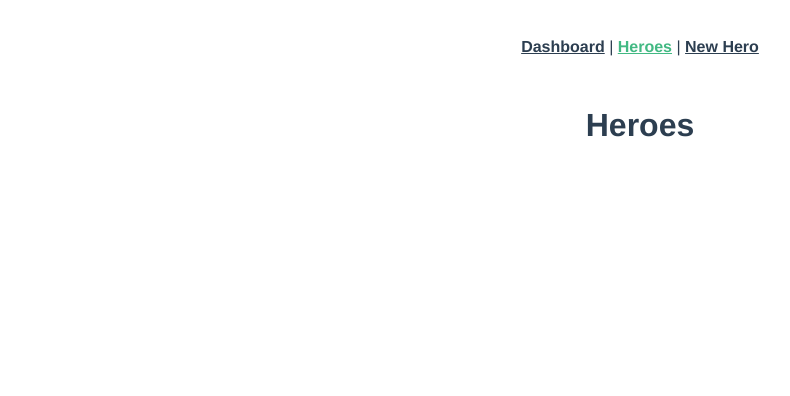
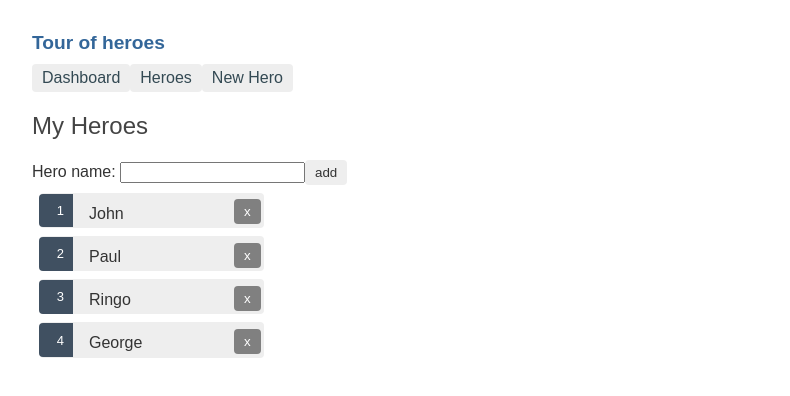
Before and after one commit to takeshiemoto/refactoring, a Vue app: page /heroes in a window 1280 px wide. Shown: the top 396 px of the page, without its empty margins (0-790 px from the left). Built offline with nearby package versions, Linux system fonts and the light colour scheme.

Commit message:
feat: Markup

```diff
--- a/src/App.vue
+++ b/src/App.vue
@@ -1,33 +1,52 @@
 <template>
-  <div id="app">
-    <div id="nav">
-      <router-link to="/">Dashboard</router-link> |
-      <router-link to="/heroes">Heroes</router-link> |
+  <div>
+    <h1>{{ title }}</h1>
+    <nav>
+      <router-link to="/">Dashboard</router-link>
+      <router-link to="/heroes">Heroes</router-link>
       <router-link to="/hero/new">New Hero</router-link>
-    </div>
+    </nav>
     <router-view />
   </div>
 </template>
-
-<style>
-#app {
-  font-family: Avenir, Helvetica, Arial, sans-serif;
-  -webkit-font-smoothing: antialiased;
-  -moz-osx-font-smoothing: grayscale;
-  text-align: center;
-  color: #2c3e50;
+<script lang="ts">
+export default {
+  name: 'app',
+  data() {
+    return {
+      title: 'Tour of heroes'
+    };
+  }
+};
+</script>
+<style scoped>
+/* AppComponent's private CSS styles */
+h1 {
+  font-size: 1.2em;
+  margin-bottom: 0;
 }
-
-#nav {
-  padding: 30px;
+h2 {
+  font-size: 2em;
+  margin-top: 0;
+  padding-top: 0;
 }
-
-#nav a {
-  font-weight: bold;
-  color: #2c3e50;
+nav a {
+  padding: 5px 10px;
+  text-decoration: none;
+  margin-top: 10px;
+  display: inline-block;
+  background-color: #eee;
+  border-radius: 4px;
 }
-
-#nav a.router-link-exact-active {
-  color: #42b983;
+nav a:visited,
+a:link {
+  color: #334953;
+}
+nav a:hover {
+  color: #039be5;
+  background-color: #cfd8dc;
+}
+nav a.active {
+  color: #039be5;
 }
 </style>
--- /dev/null
+++ b/src/assets/styles/main.css
@@ -0,0 +1,24 @@
+h1 {
+  color: #369;
+  font-family: Arial, Helvetica, sans-serif;
+  font-size: 250%;
+}
+h2,
+h3 {
+  color: #444;
+  font-family: Arial, Helvetica, sans-serif;
+  font-weight: lighter;
+}
+body {
+  margin: 2em;
+}
+body,
+input[type='text'],
+button {
+  color: #333;
+  font-family: Cambria, Georgia;
+}
+/* everywhere else */
+* {
+  font-family: Arial, Helvetica, sans-serif;
+}
--- a/src/main.ts
+++ b/src/main.ts
@@ -1,6 +1,8 @@
 import Vue from 'vue';
 import App from './App.vue';
 import router from './router';
+
+import './assets/styles/main.css';
 
 Vue.config.productionTip = false;
 
--- a/src/views/Dashboard.vue
+++ b/src/views/Dashboard.vue
@@ -1,5 +1,19 @@
 <template>
-  <h1>Dashboard</h1>
+  <div>
+    <h3>Top Heroes</h3>
+    <div class="grid grid-pad">
+      <a class="col-1-4">
+        <div class="module hero">
+          <h4>Hero A</h4>
+        </div>
+      </a>
+      <a class="col-1-4">
+        <div class="module hero">
+          <h4>Hero B</h4>
+        </div>
+      </a>
+    </div>
+  </div>
 </template>
 
 <script>
@@ -8,4 +22,70 @@
 };
 </script>
 
-<style scoped></style>
+<style scoped>
+[class*='col-'] {
+  float: left;
+  padding-right: 20px;
+  padding-bottom: 20px;
+}
+[class*='col-']:last-of-type {
+  padding-right: 0;
+}
+a {
+  text-decoration: none;
+}
+*,
+*:after,
+*:before {
+  -webkit-box-sizing: border-box;
+  -moz-box-sizing: border-box;
+  box-sizing: border-box;
+}
+h3 {
+  text-align: center;
+  margin-bottom: 0;
+}
+h4 {
+  position: relative;
+}
+.grid {
+  margin: 0;
+}
+.col-1-4 {
+  width: 25%;
+}
+.module {
+  padding: 20px;
+  text-align: center;
+  color: #eee;
+  max-height: 120px;
+  min-width: 120px;
+  background-color: #3f525c;
+  border-radius: 2px;
+}
+.module:hover {
+  background-color: #eee;
+  cursor: pointer;
+  color: #607d8b;
+}
+.grid-pad {
+  padding: 10px 0;
+}
+.grid-pad > [class*='col-']:last-of-type {
+  padding-right: 20px;
+}
+@media (max-width: 600px) {
+  .module {
+    font-size: 10px;
+    max-height: 75px;
+  }
+}
+@media (max-width: 1024px) {
+  .grid {
+    margin: 0;
+  }
+  .module {
+    min-width: 60px;
+  }
+}
+</style>
--- a/src/views/Heroes.vue
+++ b/src/views/Heroes.vue
@@ -1,11 +1,114 @@
 <template>
-  <h1>Heroes</h1>
+  <div>
+    <h2>My Heroes</h2>
+    <div>
+      <label
+        >Hero name:
+        <input />
+      </label>
+      <button>
+        add
+      </button>
+    </div>
+
+    <ul class="heroes">
+      <li v-for="hero in heroes" v-bind:key="hero.id">
+        <a>
+          <span class="badge">{{ hero.id }}</span> {{ hero.name }}
+        </a>
+        <button class="delete" title="delete hero">x</button>
+      </li>
+    </ul>
+  </div>
 </template>
 
 <script lang="ts">
 export default {
-  name: 'heroes'
+  name: 'heroes',
+  data() {
+    return {
+      heroes: [
+        { id: 1, name: 'John' },
+        { id: 2, name: 'Paul' },
+        { id: 3, name: 'Ringo' },
+        { id: 4, name: 'George' }
+      ]
+    };
+  }
 };
 </script>
 
-<style scoped></style>
+<style scoped>
+.heroes {
+  margin: 0 0 2em 0;
+  list-style-type: none;
+  padding: 0;
+  width: 15em;
+}
+.heroes li {
+  position: relative;
+  cursor: pointer;
+  background-color: #eee;
+  margin: 0.5em;
+  padding: 0.3em 0;
+  height: 1.6em;
+  border-radius: 4px;
+}
+
+.heroes li:hover {
+  color: #607d8b;
+  background-color: #ddd;
+  left: 0.1em;
+}
+
+.heroes a {
+  color: #333;
+  text-decoration: none;
+  position: relative;
+  display: block;
+  width: 250px;
+}
+
+.heroes a:hover {
+  color: #607d8b;
+}
+
+.heroes .badge {
+  display: inline-block;
+  font-size: small;
+  color: white;
+  padding: 0.8em 0.7em 0 0.7em;
+  background-color: #405061;
+  line-height: 1em;
+  position: relative;
+  left: -1px;
+  top: -4px;
+  height: 1.8em;
+  min-width: 16px;
+  text-align: right;
+  margin-right: 0.8em;
+  border-radius: 4px 0 0 4px;
+}
+
+button {
+  background-color: #eee;
+  border: none;
+  padding: 5px 10px;
+  border-radius: 4px;
+  cursor: pointer;
+  cursor: hand;
+  font-family: Arial;
+}
+
+button:hover {
+  background-color: #cfd8dc;
+}
+
+button.delete {
+  position: relative;
+  left: 194px;
+  top: -32px;
+  background-color: gray !important;
+  color: white;
+}
+</style>
```
